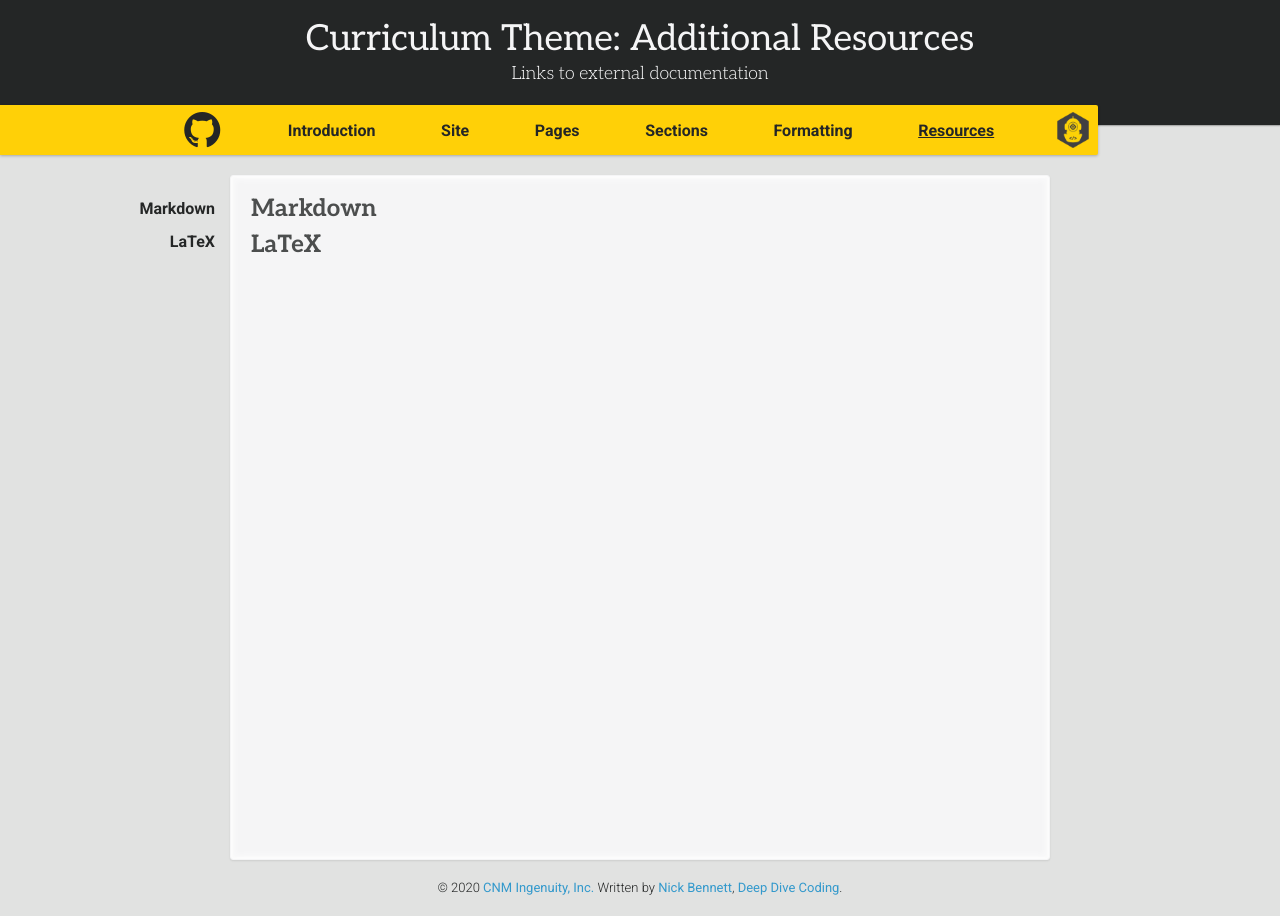
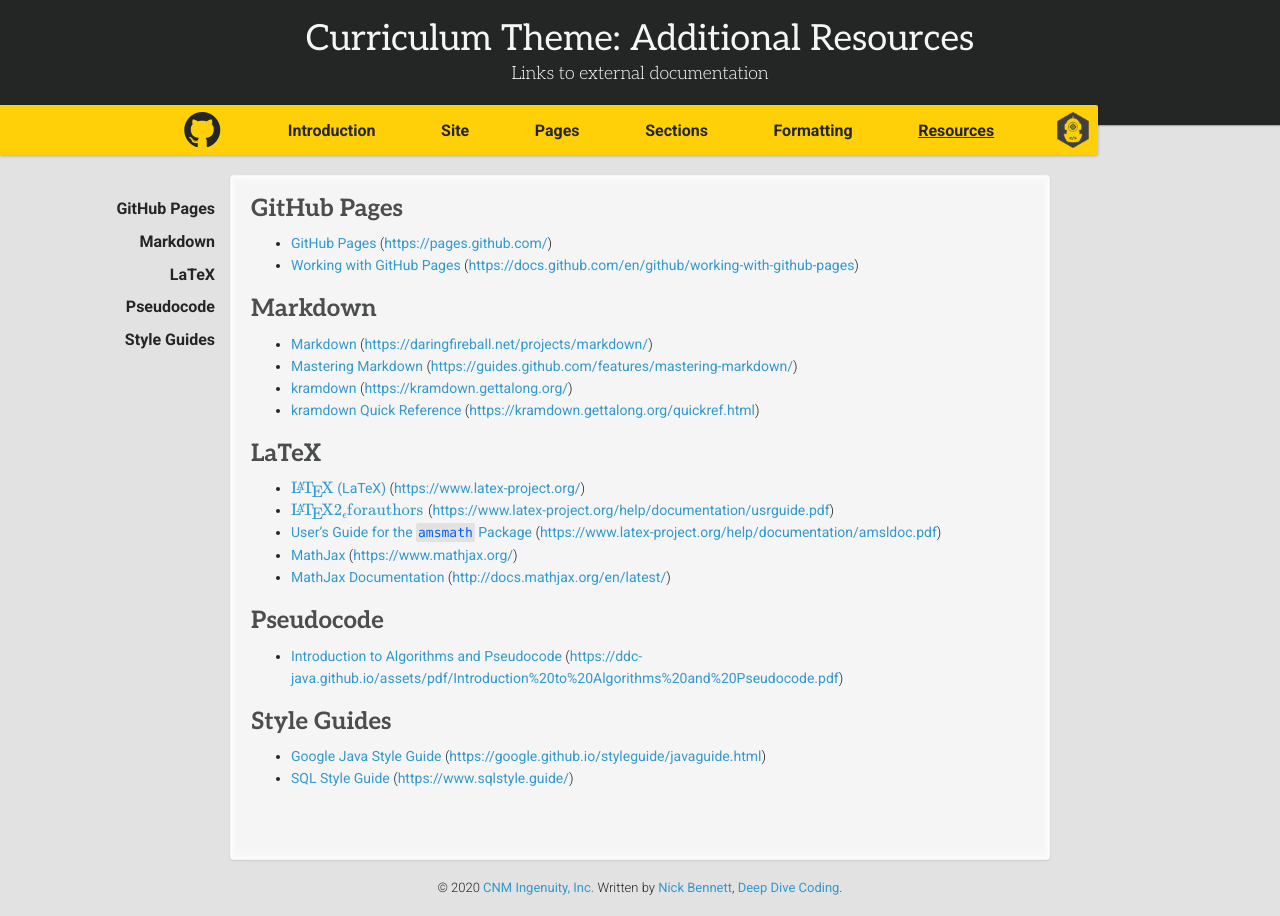
Before and after one commit to ddc-java/ddc-day, a Jekyll site: the page built from resources.md, in a window 1280 px wide. Built offline with Jekyll 4.4.1, drawn with Linux system fonts in a browser that asks for light colours; nearby versions of some CDN libraries; some web fonts are replaced; our own code applies the rules of GitHub Pages for plain Markdown files; formulas are drawn with MathJax 3.

Commit message:
References

```diff
--- a/_sass/ddc-day.scss
+++ b/_sass/ddc-day.scss
@@ -140,6 +140,7 @@
     padding: 0;
     background-color: $base-dark-color;
     color: $medium-light-color;
+    overflow-x: auto;
   }
 
 }
--- a/resources.md
+++ b/resources.md
@@ -5,6 +5,31 @@
 description: "Links to external documentation"
 ---
 
+## GitHub Pages
+
+* [GitHub Pages](https://pages.github.com/) (<https://pages.github.com/>)
+* [Working with GitHub Pages](https://docs.github.com/en/github/working-with-github-pages) (<https://docs.github.com/en/github/working-with-github-pages>)
+
 ## Markdown
 
+* [Markdown](https://daringfireball.net/projects/markdown/) (<https://daringfireball.net/projects/markdown/>)
+* [Mastering Markdown](https://guides.github.com/features/mastering-markdown/) (<https://guides.github.com/features/mastering-markdown/>)
+* [kramdown](https://kramdown.gettalong.org/) (<https://kramdown.gettalong.org/>)
+* [kramdown Quick Reference](https://kramdown.gettalong.org/quickref.html) (<https://kramdown.gettalong.org/quickref.html>)
+
 ## LaTeX
+
+* [$\rm\LaTeX$ (LaTeX)](https://www.latex-project.org/) (<https://www.latex-project.org/>)
+* [$\rm\LaTeX 2_\epsilon for authors$](https://www.latex-project.org/help/documentation/usrguide.pdf) (<https://www.latex-project.org/help/documentation/usrguide.pdf>)
+* [User’s Guide for the `amsmath` Package](https://www.latex-project.org/help/documentation/amsldoc.pdf) (<https://www.latex-project.org/help/documentation/amsldoc.pdf>)
+* [MathJax](https://www.mathjax.org/) (<https://www.mathjax.org/>)
+* [MathJax Documentation](http://docs.mathjax.org/en/latest/) (<http://docs.mathjax.org/en/latest/>)
+
+## Pseudocode
+
+* [Introduction to Algorithms and Pseudocode](https://ddc-java.github.io/assets/pdf/Introduction%20to%20Algorithms%20and%20Pseudocode.pdf) (<https://ddc-java.github.io/assets/pdf/Introduction%20to%20Algorithms%20and%20Pseudocode.pdf>)
+
+## Style Guides
+
+* [Google Java Style Guide](https://google.github.io/styleguide/javaguide.html) (<https://google.github.io/styleguide/javaguide.html>)
+* [SQL Style Guide](https://www.sqlstyle.guide/) (<https://www.sqlstyle.guide/>)
```
Also changed, not shown: formatting.md (+9 -5 lines), index.md (+3 -3 lines).
